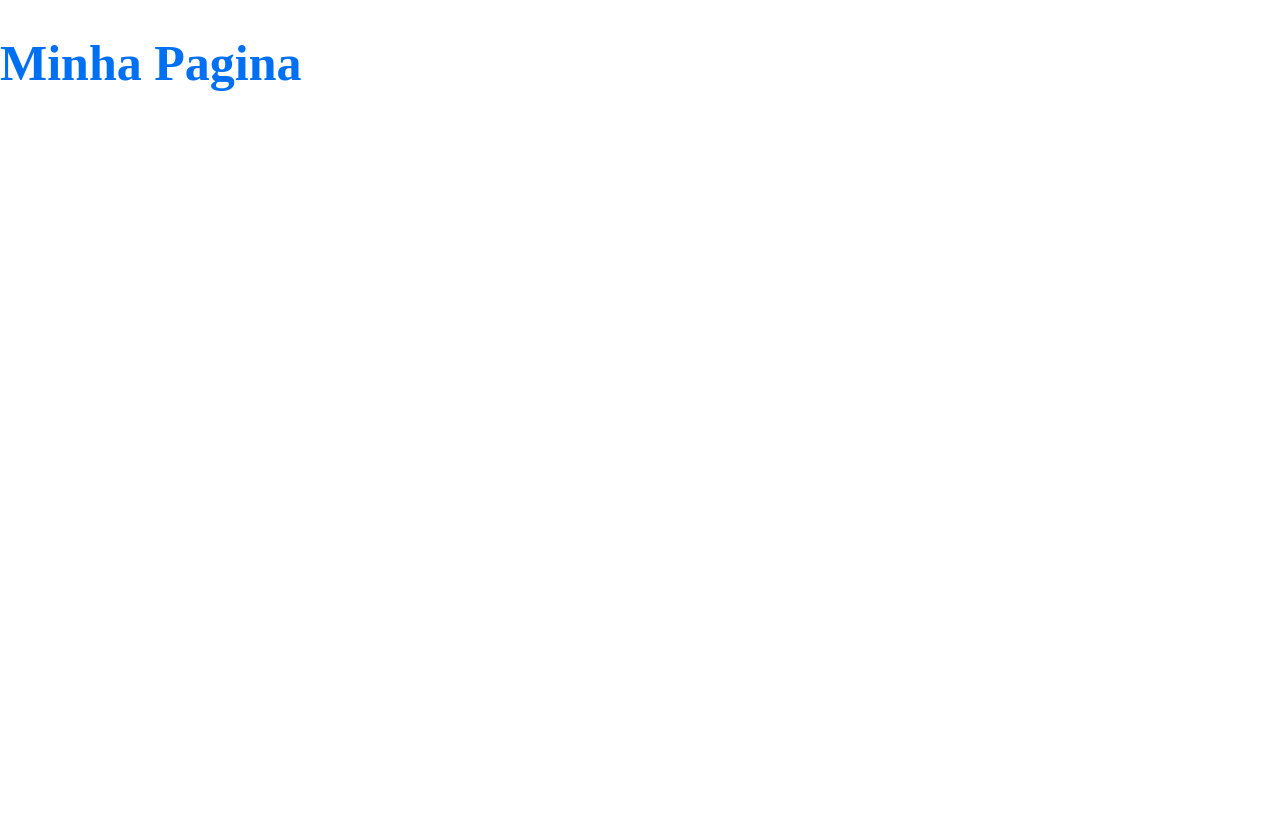
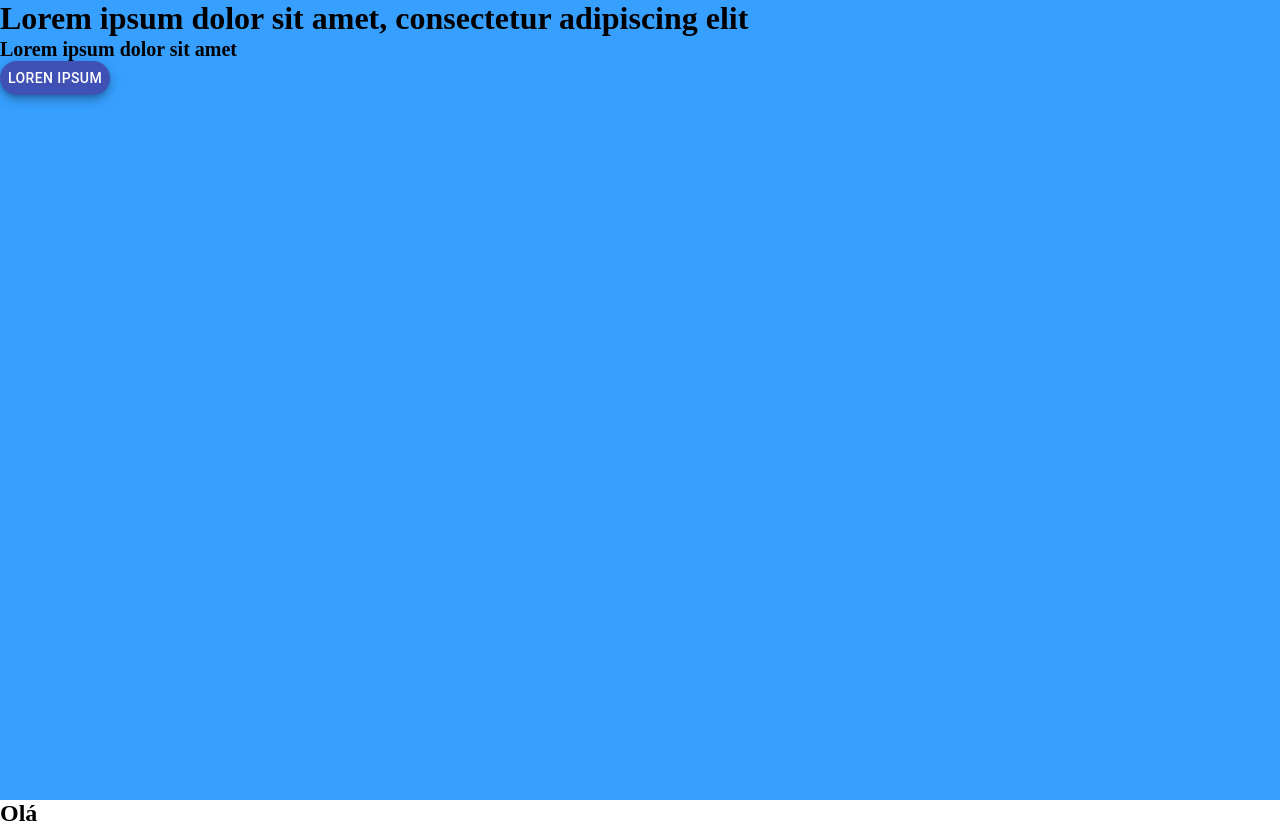
Before and after one commit to JonasBarros1998/landingpage, a Next.js app: page / in a window 1280 px wide. Before the commit the page ends 800 px from the top, so only its background shows below. Built offline with nearby package versions, Linux system fonts and the light colour scheme.

Commit message:
Adicionando os componentes necessários para o Banner

```diff
--- /dev/null
+++ b/components/GlobalStyle/index.tsx
@@ -0,0 +1,12 @@
+import styled, {createGlobalStyle} from 'styled-components';
+
+const GlobalStyled = createGlobalStyle`
+  * {
+    box-sizing: border-box;
+    margin: 0;
+    padding: 0;
+    text-decoration: none;
+  }
+`;
+
+export default GlobalStyled;
--- a/components/banner/Banner.tsx
+++ b/components/banner/Banner.tsx
@@ -0,0 +1,16 @@
+import React from 'react';
+import ReactDom from 'react-dom';
+import Fab from '@material-ui/core/Fab';
+import {BannerStyled, SubTitle} from './styled/BannerStyled';
+
+function Banner(){
+  return (
+    <BannerStyled>
+      <h1>Lorem ipsum dolor sit amet, consectetur adipiscing elit</h1>
+      <SubTitle>Lorem ipsum dolor sit amet</SubTitle>
+      <Fab size="small" variant="extended" color="primary">Loren Ipsum</Fab>
+    </BannerStyled>
+  )
+}
+
+export default Banner;
--- /dev/null
+++ b/components/banner/styled/BannerStyled.jsx
@@ -0,0 +1,16 @@
+import styled from 'styled-components';
+const BannerStyled = styled.div`
+  background-color: #37a0ff;
+  background-size: cover;
+  height: 100vh;
+  width: 100%;
+`;
+
+const SubTitle = styled.h4`
+  font-weight: 700;
+  font-size: 20px;
+  line-height: 24px;
+`
+
+
+export {BannerStyled, SubTitle};
--- a/package.json
+++ b/package.json
@@ -7,6 +7,7 @@
     "start": "next start"
   },
   "dependencies": {
+    "@material-ui/core": "^4.11.3",
     "next": "latest",
     "react": "^16.8.0",
     "react-dom": "^16.8.0",
@@ -16,6 +17,7 @@
   "devDependencies": {
     "@types/node": "^14.14.31",
     "@types/react": "^17.0.2",
+    "@types/react-dom": "^17.0.1",
     "@types/styled-components": "^5.1.7",
     "babel-plugin-styled-components": "^1.8.0",
     "typescript": "^4.2.2"
--- a/pages/_app.tsx
+++ b/pages/_app.tsx
@@ -1,27 +1,10 @@
-import { createGlobalStyle, ThemeProvider } from 'styled-components'
 import {AppProps} from 'next/app';
-
-const GlobalStyle = createGlobalStyle`
-  body {
-    margin: 0;
-    padding: 0;
-    box-sizing: border-box;
-  }
-`
-
-const theme: {colors: {primary: string}} = {
-  colors: {
-    primary: '#0070f3',
-  },
-}
+import '../statics/css/icon.css';
 
 export default function App({ Component, pageProps }: AppProps) {
   return (
     <>
-      <GlobalStyle />
-      <ThemeProvider theme={theme}>
-        <Component {...pageProps} />
-      </ThemeProvider>
+      <Component {...pageProps} />
     </>
   )
 }
--- a/pages/index.tsx
+++ b/pages/index.tsx
@@ -1,10 +1,12 @@
-import styled, { StyledComponent } from 'styled-components'
-
-const Title: StyledComponent<"h1", any, {}, never> = styled.h1`
-  font-size: 50px;
-  color: ${({ theme }) => theme.colors.primary};
-`
+import GlobalStyle from '../components/GlobalStyle';
+import Banner from '../components/banner/Banner';
 
 export default function Home() {
-  return <Title>Minha Pagina</Title>
+  return (
+    <>
+      <GlobalStyle />
+      <Banner />
+      <h2>Olá</h2>
+    </>
+  )
 };
--- /dev/null
+++ b/statics/css/icon.css
@@ -0,0 +1,23 @@
+/* fallback */
+@font-face {
+  font-family: 'Material Icons';
+  font-style: normal;
+  font-weight: 400;
+  src: url(https://fonts.gstatic.com/s/materialicons/v80/flUhRq6tzZclQEJ-Vdg-IuiaDsNc.woff2) format('woff2');
+}
+
+.material-icons {
+  font-family: 'Material Icons';
+  font-weight: normal;
+  font-style: normal;
+  font-size: 24px;
+  line-height: 1;
+  letter-spacing: normal;
+  text-transform: none;
+  display: inline-block;
+  white-space: nowrap;
+  word-wrap: normal;
+  direction: ltr;
+  -webkit-font-feature-settings: 'liga';
+  -webkit-font-smoothing: antialiased;
+}
```
